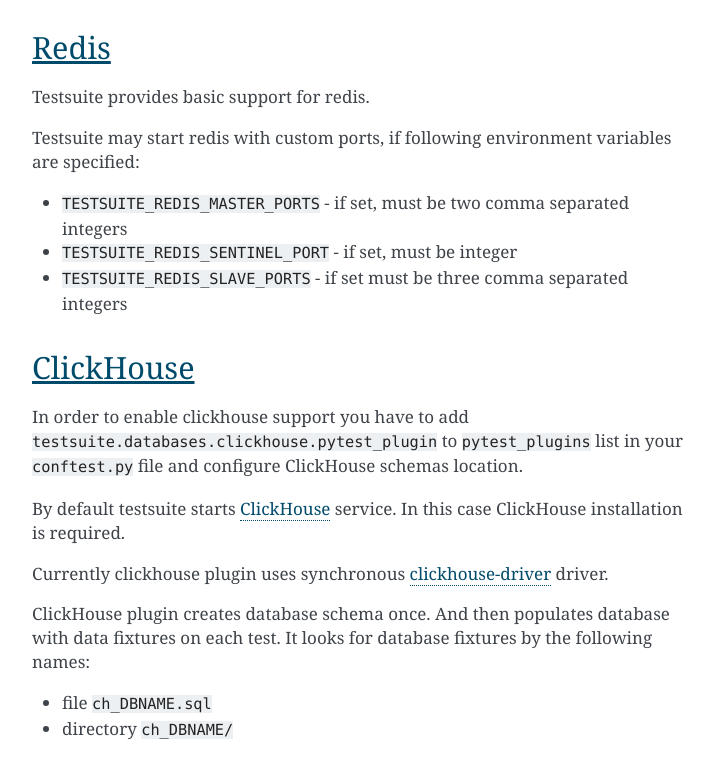
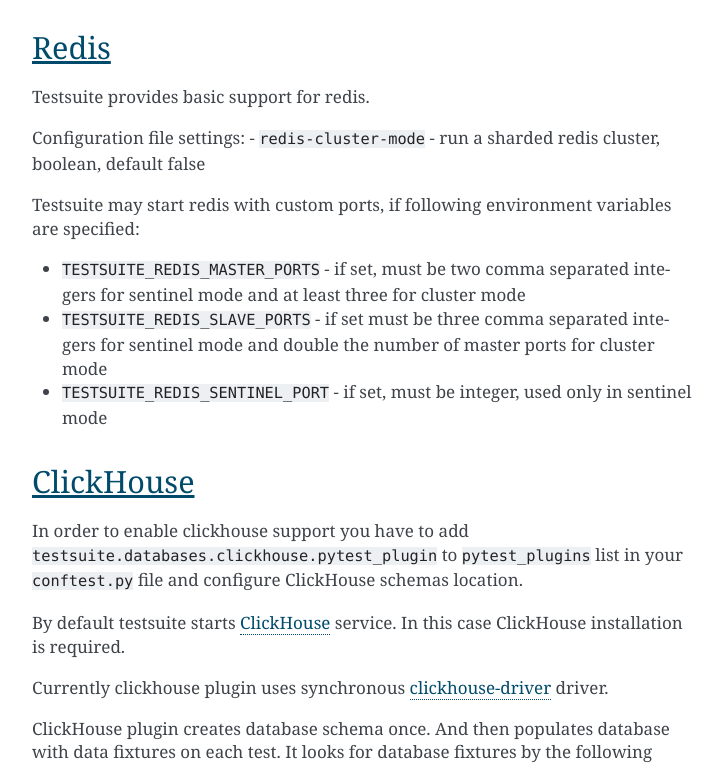
Before and after one commit to yandex/yandex-taxi-testsuite, a Sphinx documentation site: the page built from docs/databases.rst, in a window 1280 px wide and 900 px high, scrolled down 9436 px, cut to the strip 134-900 px from the top of the window. Shown: the whole strip, without its empty margins (388-1109 px from the left). Built offline with Sphinx 7.4.7, drawn with Linux system fonts in a browser that asks for light colours.

Commit message:
docs, set e

```diff
--- a/docs/databases.rst
+++ b/docs/databases.rst
@@ -319,14 +319,19 @@
 
 Testsuite provides basic support for redis.
 
+Configuration file settings:
+- ``redis-cluster-mode`` - run a sharded redis cluster, boolean, default false
+
 Testsuite may start redis with custom ports, if following environment variables
 are specified:
 
 - ``TESTSUITE_REDIS_MASTER_PORTS`` - if set, must be two comma separated
-  integers
-- ``TESTSUITE_REDIS_SENTINEL_PORT`` - if set, must be integer
+  integers for sentinel mode and at least three for cluster mode
 - ``TESTSUITE_REDIS_SLAVE_PORTS`` - if set must be three comma separated
-  integers
+  integers for sentinel mode and double the number of master ports for
+  cluster mode
+- ``TESTSUITE_REDIS_SENTINEL_PORT`` - if set, must be integer, used only
+  in sentinel mode
 
 .. include:: clickhouse.rst
 
```
Also changed, not shown: 1 other file.
